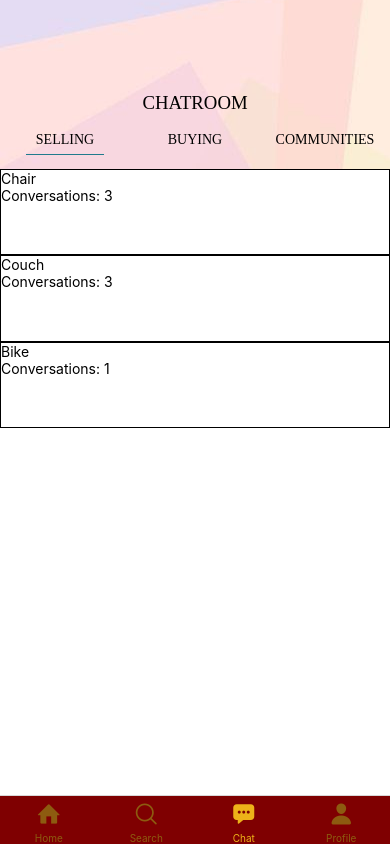
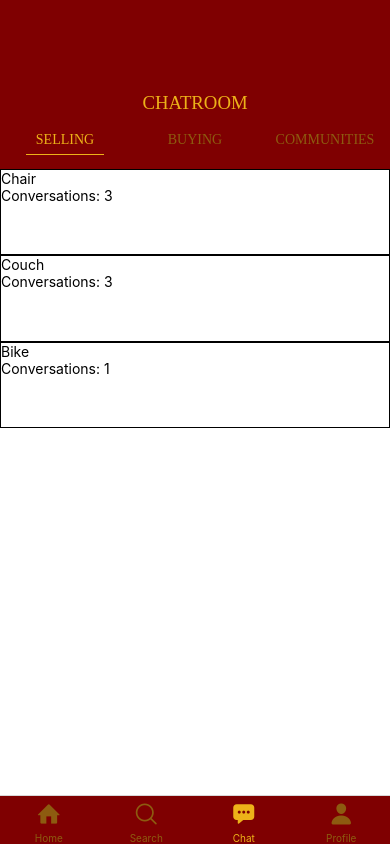
Before and after one commit to AGUPTA375/kandidat-frontend, a React Native app in the folder src/: screen /Chat in a window 390 px wide. Built offline with nearby package versions, Linux system fonts and the light colour scheme.

Commit message:
Change colors in header

```diff
--- a/src/components/ChatHeader.js
+++ b/src/components/ChatHeader.js
@@ -19,29 +19,29 @@ export default function ChatHeader(props) {
 
 
     return (
-        <ImageBackground style={styles.header} source={require('../assets/bg.jpg')} resizeMode="cover">
+        <View style={styles.header}>
             <View style={{flex: 0.7, justifyContent: "flex-end"}}>
                 <Text style={styles.title}>{props.title}</Text>
             </View>
             <View style={styles.headerLower}>
 
                 <TouchableOpacity style={styles.headerButton} onPress={() => {setLine(0)}}>
-                    <Text style={[styles.headerText, ]} >SELLING</Text>
-                    <View style={[styles.headerUnderLine, {backgroundColor: line == 0 ? "#1F7A8C" : "transparent"}]}></View>
+                    <Text style={[styles.headerText, { color: line == 0 ? "#EDB219" : "#8D5B10"}]} >SELLING</Text>
+                    <View style={[styles.headerUnderLine, {backgroundColor: line == 0 ? "#EDB219" : "transparent"}]}></View>
                 </TouchableOpacity>
 
                 <TouchableOpacity style={styles.headerButton} onPress={() => {setLine(1); }} >
-                    <Text style={[styles.headerText,]} >BUYING</Text>
-                    <View style={[styles.headerUnderLine, {backgroundColor: line == 1 ? "#1F7A8C" : "transparent"}]}></View>
+                    <Text style={[styles.headerText,{ color: line == 1 ? "#EDB219" : "#8D5B10"}]} >BUYING</Text>
+                    <View style={[styles.headerUnderLine, {backgroundColor: line == 1 ? "#EDB219" : "transparent"}]}></View>
                 </TouchableOpacity>
 
                 <TouchableOpacity style={styles.headerButton} onPress={() => {setLine(2)}}>
-                    <Text style={[styles.headerText, ]} >COMMUNITIES</Text>
-                    <View style={[styles.headerUnderLine, {backgroundColor: line == 2 ? "#1F7A8C" : "transparent"}]}></View>
+                    <Text style={[styles.headerText, { color: line == 2 ? "#EDB219" : "#8D5B10"}]} >COMMUNITIES</Text>
+                    <View style={[styles.headerUnderLine, {backgroundColor: line == 2 ? "#EDB219" : "transparent"}]}></View>
                 </TouchableOpacity>
 
             </View>
-        </ImageBackground>
+        </View>
     )
 }
 
@@ -49,12 +49,14 @@ const styles = StyleSheet.create({
     header: {
         height: windowHeight*0.2,
         alignItems: "center",
-        justifyContent: "flex-end"
+        justifyContent: "flex-end",
+        backgroundColor:"#7f0001"
     },
     title: {
         fontFamily: "TharLon",
         fontSize: windowHeight/45,
         marginBottom: "4%",
+        color: "#EDB219"
     },
     headerButton: {
         width: windowWidth/3,
```
